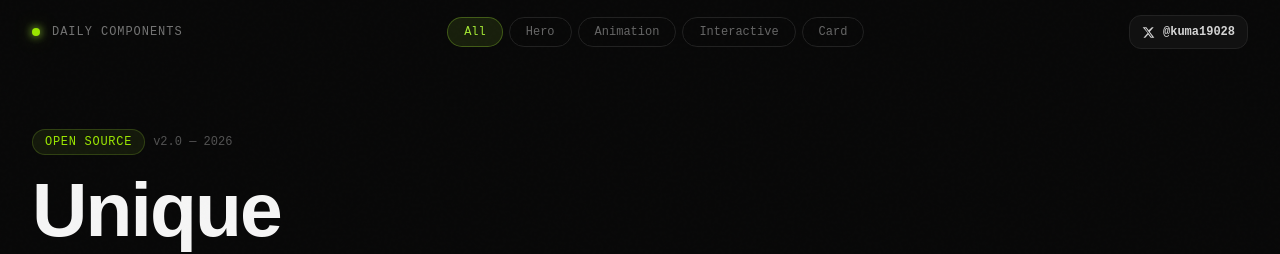
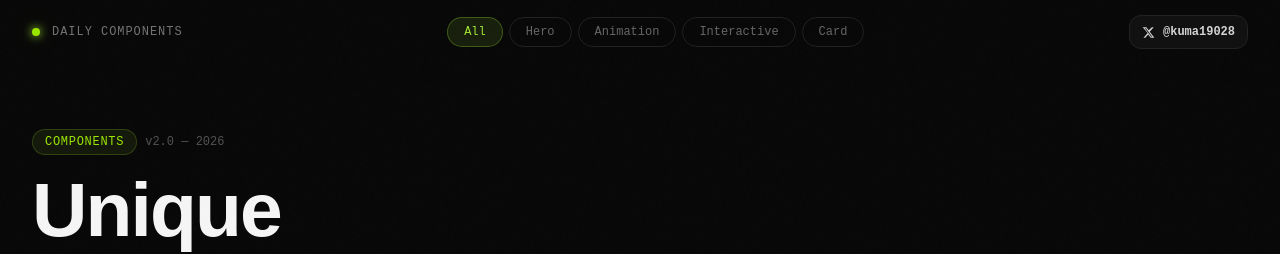
Before and after one commit to anupam-kumar-krishnan/daily-components, a Next.js app: page / in a window 1280 px wide. Shown: the top 254 px of the page. Built offline with nearby package versions, Linux system fonts and the light colour scheme.

Commit message:
fix: minor word change

```diff
--- a/app/components/newshowcase.tsx
+++ b/app/components/newshowcase.tsx
@@ -639,7 +639,7 @@ export default function App() {
                   letterSpacing: "0.06em",
                 }}
               >
-                OPEN SOURCE
+                COMPONENTS
               </span>
               <span
                 className="text-xs text-neutral-600"
```
